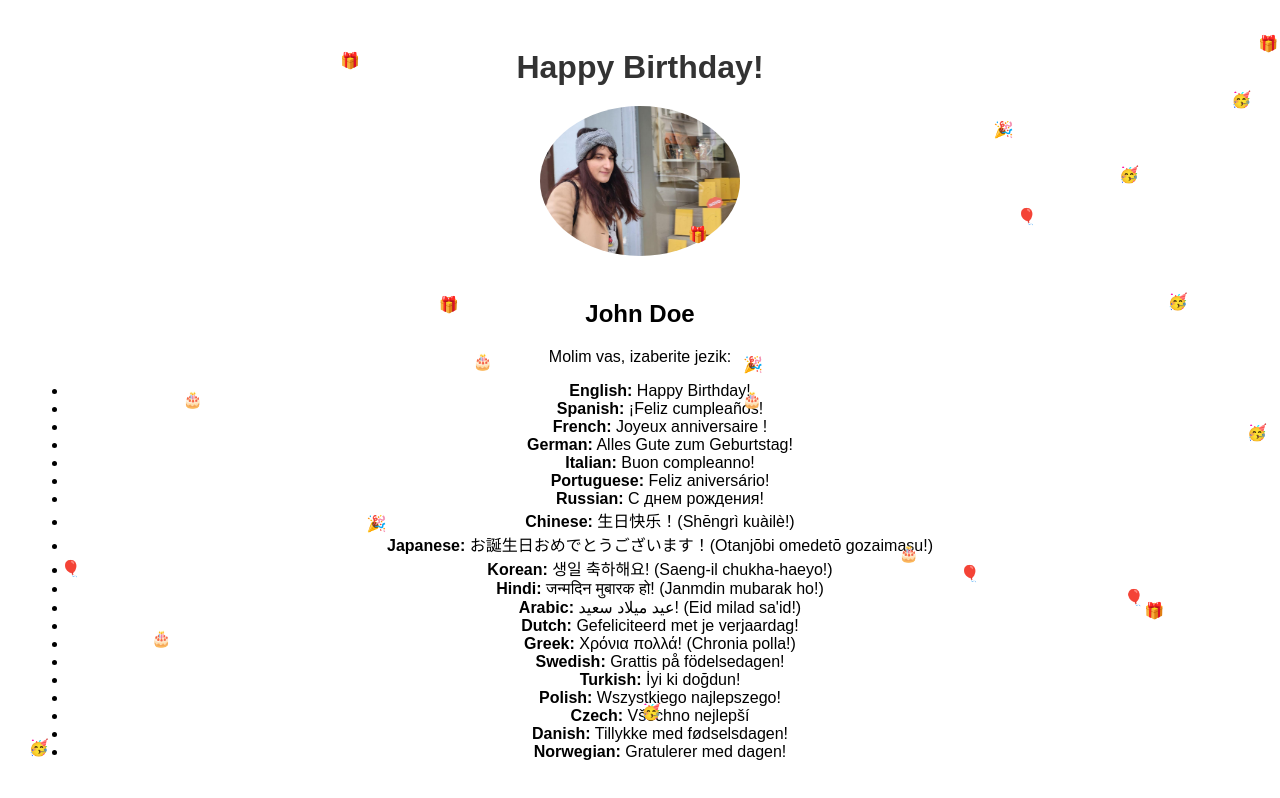
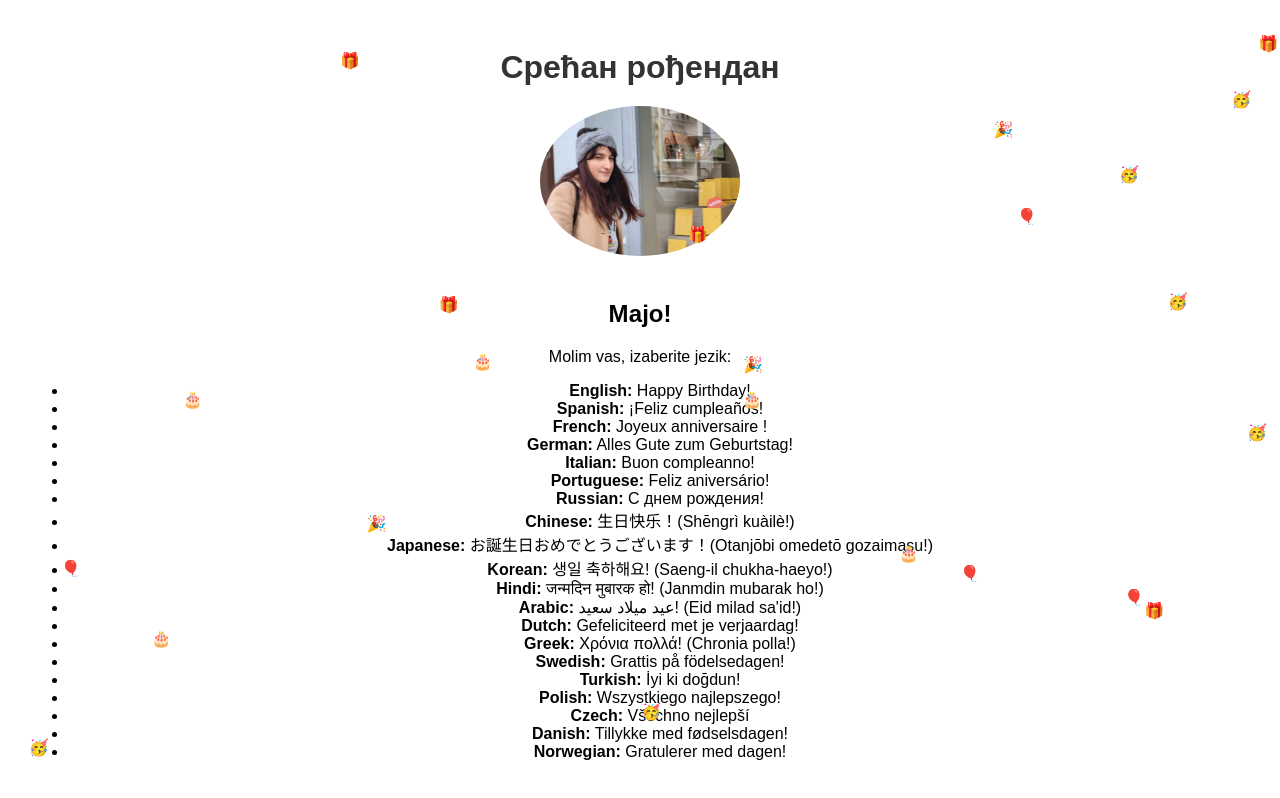
Before and after one commit to GoranUI/Majosrecanrodjendan, a plain HTML site: page index.html in a window 1280 px wide. Drawn offline with Linux system fonts and the light colour scheme.

Commit message:
Update index.html

```diff
--- a/index.html
+++ b/index.html
@@ -42,9 +42,9 @@
     </style>
 </head>
 <body>
-    <h1>Happy Birthday!</h1>
+    <h1>Срећан рођендан</h1>
     <img src="IMG_20230528_092957_794.jpg" alt="Birthday Image">
-    <h2>John Doe</h2>
+    <h2>Мајо!</h2>
 
     <div id="player"></div>
 
```
